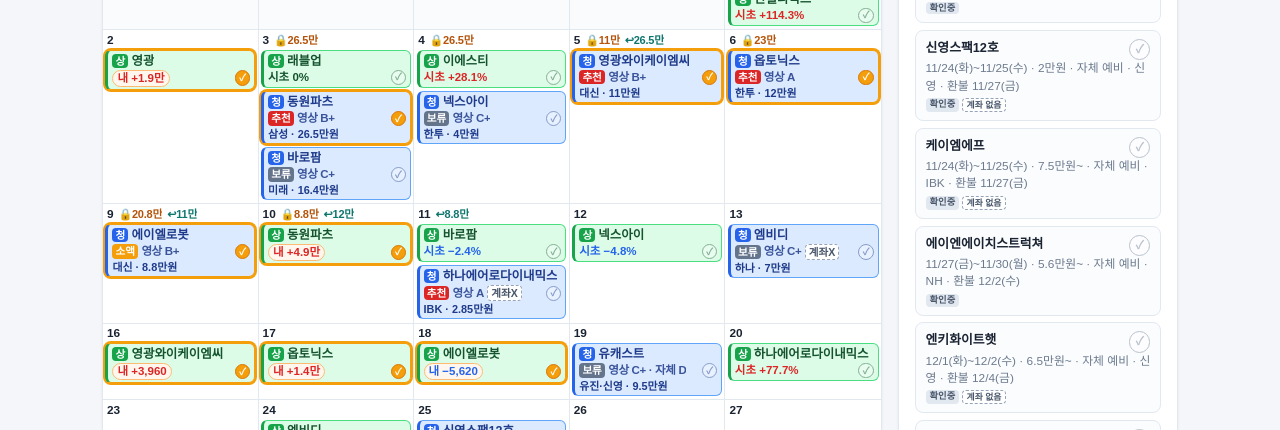
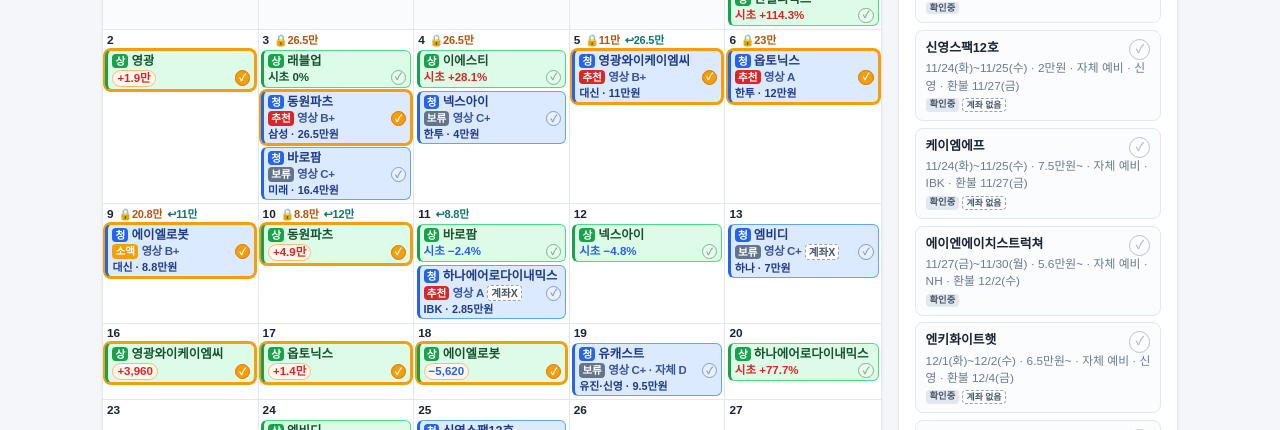
Before and after one commit to vincent533/ipo-calendar, a plain HTML site: page index.html in a window 1280 px wide. Shown: the part 229-659 px from the top of the page. Drawn offline with Linux system fonts and the light colour scheme.

Commit message:
Drop 내 prefix on profit chip

```diff
--- a/index.html
+++ b/index.html
@@ -1038,7 +1038,7 @@
           `<span class="sc">${sc}</span>` +
           (r.account ? "" : `<span class="noacct" title="계좌 없음 (${escapeHtml(r.brokers.join("·"))})">계좌X</span>`);
       } else if (my && my.ok) {
-        info = `<span class="my-chip ${my.profit > 0 ? "gain" : my.profit < 0 ? "loss" : ""}" title="내 실제 손익 ${escapeHtml(fmtWon(my.profit))}">내 ${escapeHtml(fmtWonShort(my.profit))}</span>`;
+        info = `<span class="my-chip ${my.profit > 0 ? "gain" : my.profit < 0 ? "loss" : ""}" title="내 실제 손익 ${escapeHtml(fmtWon(my.profit))}">${escapeHtml(fmtWonShort(my.profit))}</span>`;
       } else if (item.result && item.result.openReturnPct != null) {
         const p = item.result.openReturnPct;
         info = `<span class="ret ${p > 0 ? "gain" : p < 0 ? "loss" : ""}"><span class="lab">시초 </span>${escapeHtml(fmtPct(p))}</span>`;
```
